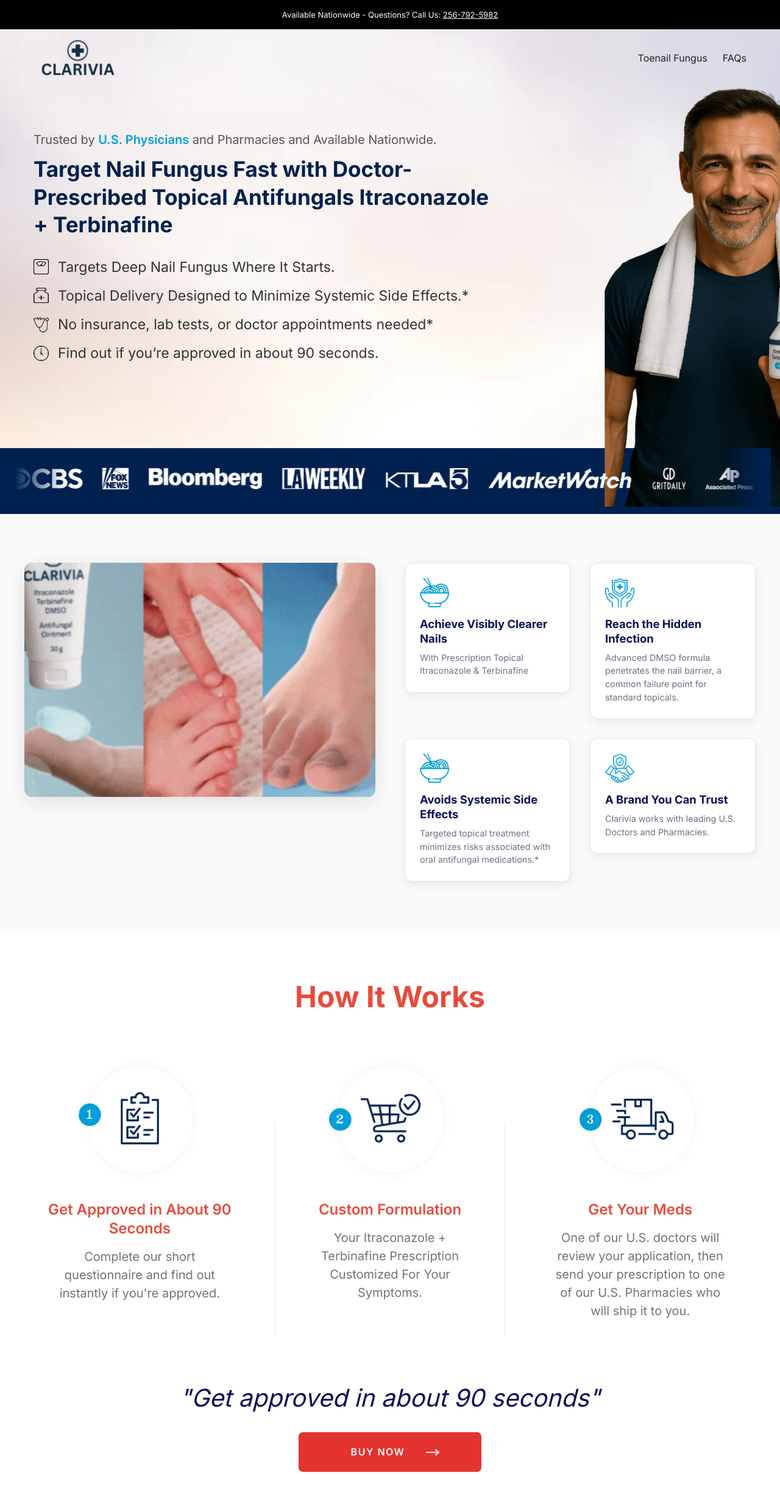
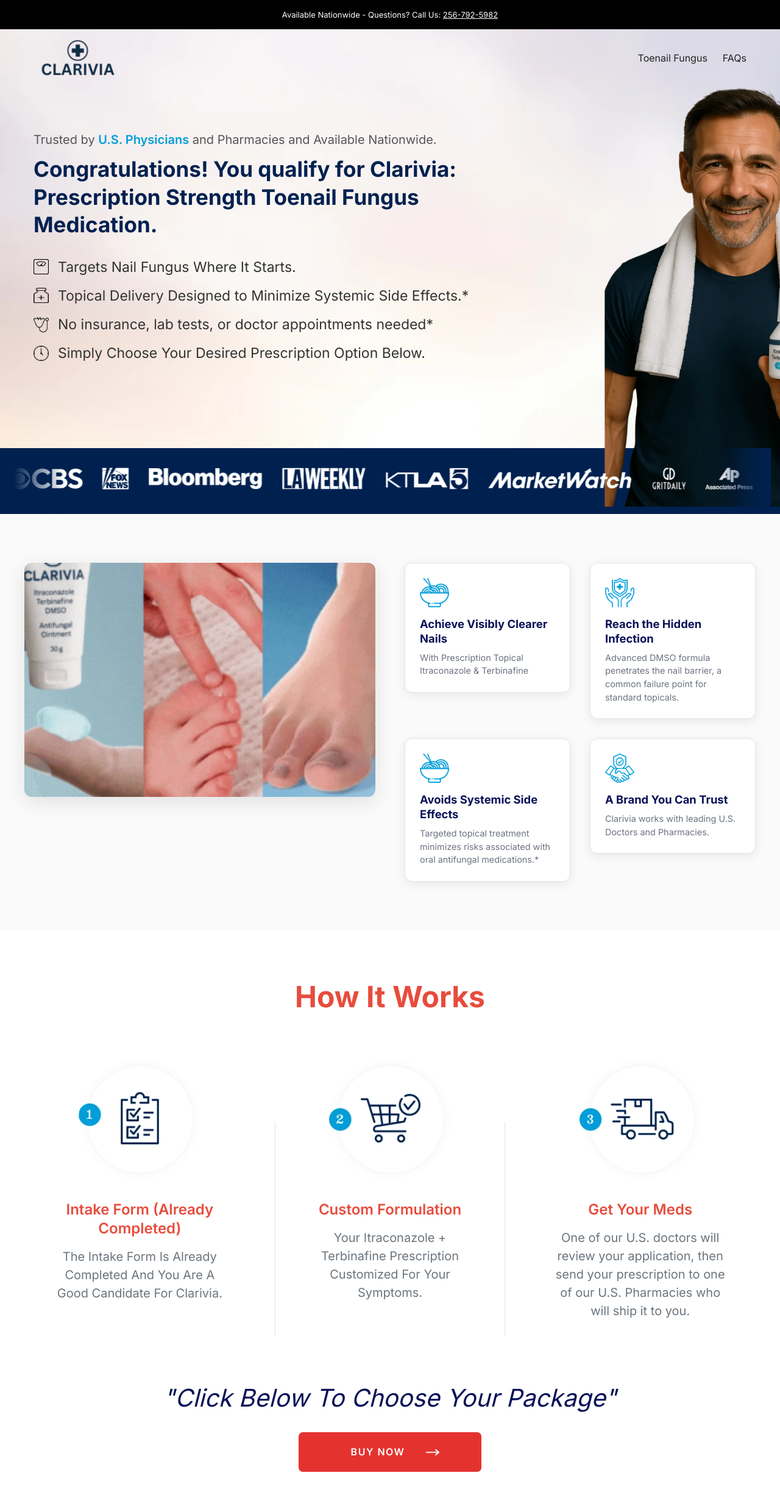
Before and after one commit to MufassirShaw/clarivia-quiz-postcheckout, a Next.js app: page /dosage in a window 1280 px wide. Shown: the top 2452 px of the page at 61% size. Built offline with nearby package versions, Linux system fonts and the light colour scheme; no server answers.

Commit message:
text changes

```diff
--- a/src/app/dosage/components/Hero/index.tsx
+++ b/src/app/dosage/components/Hero/index.tsx
@@ -6,7 +6,7 @@
 const features = [
   {
     icon: "/images/i1.png",
-    text: "Targets Deep Nail Fungus Where It Starts.",
+    text: "Targets Nail Fungus Where It Starts.",
   },
   {
     icon: "/images/i2.png",
@@ -18,7 +18,7 @@
   },
   {
     icon: "/images/i4.png",
-    text: "Find out if you’re approved in about 90 seconds.",
+    text: "Simply Choose Your Desired Prescription Option Below.",
   },
 ]
 
@@ -34,7 +34,7 @@
           </p>
 
           <h1 className={styles.heading}>
-          Target Nail Fungus Fast with Doctor-Prescribed Topical Antifungals Itraconazole + Terbinafine
+          Congratulations! You qualify for Clarivia: Prescription Strength Toenail Fungus Medication.
           </h1>
 
           <div className={styles.features}>
--- a/src/app/dosage/components/HowItWorks/index.tsx
+++ b/src/app/dosage/components/HowItWorks/index.tsx
@@ -30,9 +30,9 @@
 const processSteps = [
   {
     icon: "/images/process1.webp",
-    title: "Get Approved in About 90 Seconds",
+    title: "Intake Form (Already Completed)",
     description:
-      "Complete our short questionnaire and find out instantly if you're approved.",
+      "The Intake Form Is Already Completed And You Are A Good Candidate For Clarivia.",
     stepNumber: 1,
   },
   {
@@ -72,7 +72,7 @@
         </div>
 
         <h3 className={styles.tagline}>
-          <em>&quot;Get approved in about 90 seconds&quot;</em>
+          <em>&quot;Click Below To Choose Your Package&quot;</em>
         </h3>
         <a
           href="#bottle-options"
--- a/src/app/dosage/components/Medications/index.tsx
+++ b/src/app/dosage/components/Medications/index.tsx
@@ -110,7 +110,11 @@
             subtitle="30 Day Supply"
             price="99"
             image="/images/1bottle.webp"
-            features={["90-Day Money Back Guarantee"]}
+            features={[
+              "12 Month Doctor Prescribed Refill",
+              "Billed Monthly",
+              "90-Day Money Back Guarantee"
+            ]}
             total="$99"
             originalTotal="$109"
             medId="C-Mx5p1y8Zl0RqTnE6B7oJdK2GzVvF4hWs"
@@ -124,7 +128,9 @@
             image="/images/6bottles.webp"
             features={[
               "FREE Doctor Visit",
+              "12 Month Doctor Prescribed Refill",
               "FREE US Shipping",
+              "Billed Every 6 Months",
               "90-Day Money Back Guarantee",
             ]}
             total="$294"
@@ -141,7 +147,9 @@
             image="/images/3bottles.webp"
             features={[
               "FREE Doctor Visit",
+              "12 Month Doctor Prescribed Refill",
               "FREE US Shipping",
+              "Billed Every 3 Months",
               "90-Day Money Back Guarantee",
             ]}
             total="$177"
```
